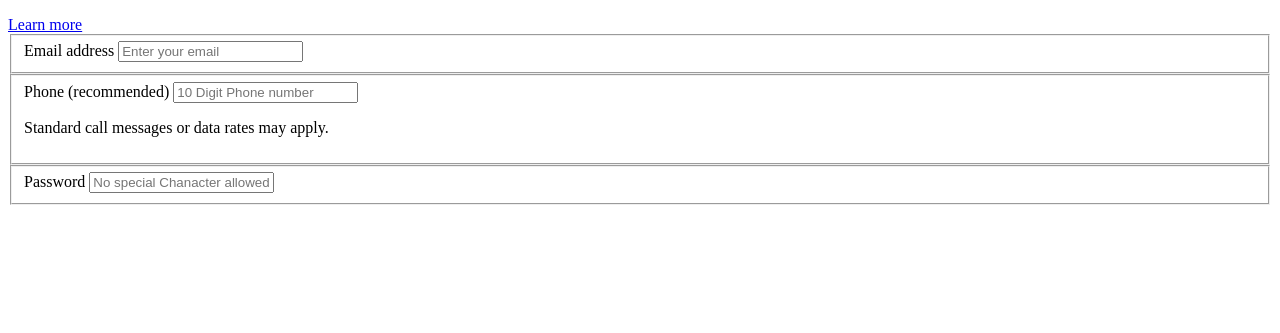
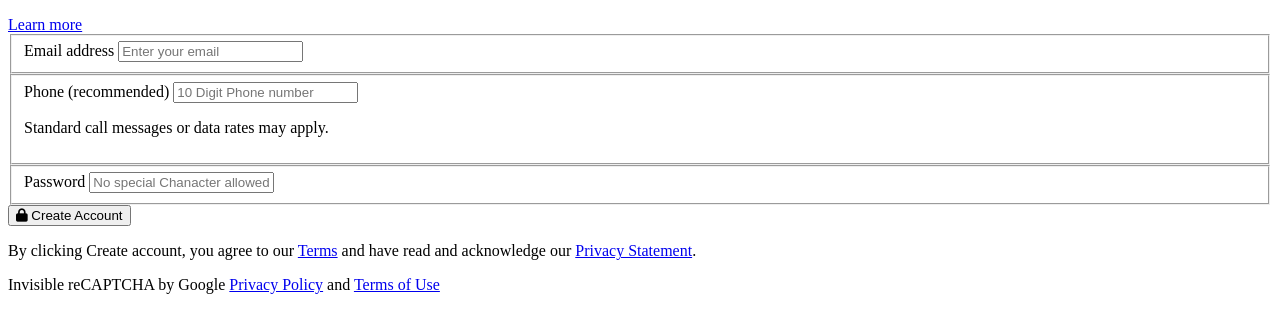
Before and after one commit to Bluette1/SignupForm, a plain HTML site: page index.html in a window 1280 px wide. Shown: the part 121-454 px from the top of the page. Drawn offline with Linux system fonts and the light colour scheme.

Commit message:
Latest changes in html index.html file
Latest changes in html index.html file
- Added changes to bottom section

```diff
--- a/index.html
+++ b/index.html
@@ -44,6 +44,15 @@
                     <label for="Password" class="form-label">Password</label>
                     <input type="password" name="password" class="form-input" placeholder="No special Chanacter allowed" required>
                 </fieldset>
+                <button class="create-login">
+                    <i class="fas fa-lock"></i>
+                    Create Account
+                </button>
+                <p class="privacy-terms">
+                    By clicking Create account, you agree to our
+                    <a href="#" class="primary-link">Terms</a> and have read and acknowledge our <a href="primary-link" class="">Privacy Statement</a>.
+                </p>
+                <section class="re-capture-policy">Invisible reCAPTCHA by Google <a href="#" class="">Privacy Policy</a> and <a href="#" class="">Terms of Use</a></section>
             </form>
         </section>
     </main>
```
